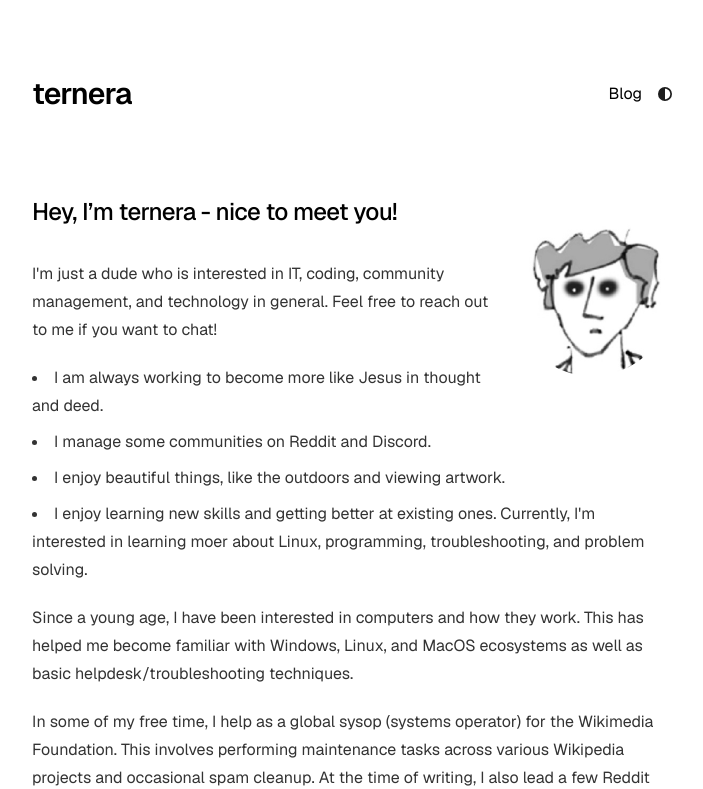
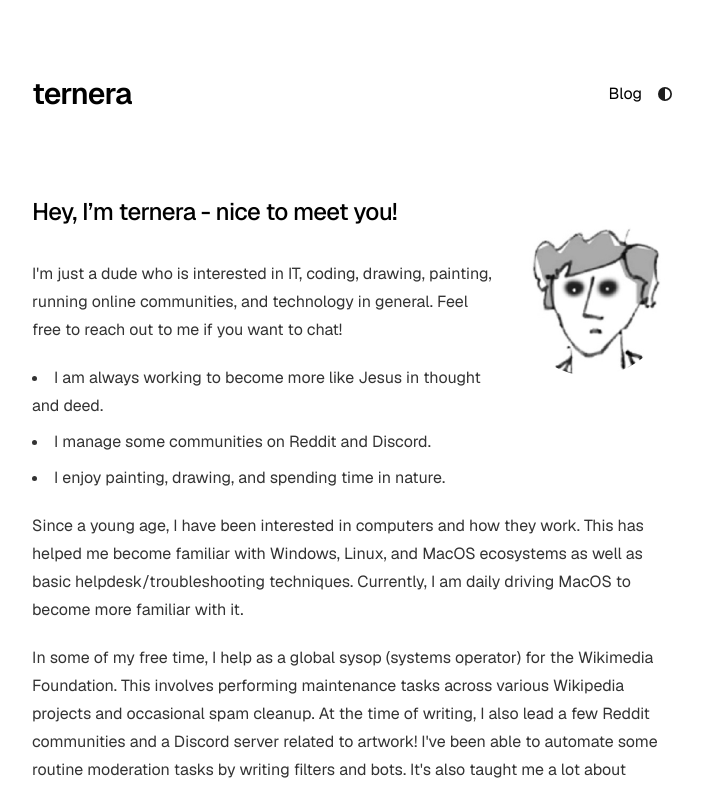
Before and after one commit to ternera/website, a Next.js app: page / in a window 1280 px wide. Shown: the top 789 px of the page, without its empty margins (288-991 px from the left). Built offline with nearby package versions, Linux system fonts and the light colour scheme.

Commit message:
minor tweaks and typo corrections

```diff
--- a/app/page.tsx
+++ b/app/page.tsx
@@ -22,20 +22,19 @@ export default function Page() {
 
       <div className="prose prose-neutral dark:prose-invert">
         <p>
-        I'm just a dude who is interested in IT, coding, community management, and technology in general. Feel free to reach out to me if you want to chat!
+        I'm just a dude who is interested in IT, coding, drawing, painting, running online communities, and technology in general. Feel free to reach out to me if you want to chat!
         </p>
         <p>
         <li>I am always working to become more like Jesus in thought and deed.</li>
         <li>I manage some communities on Reddit and Discord.</li>
-        <li>I enjoy beautiful things, like the outdoors and viewing artwork.</li>
-        <li>I enjoy learning new skills and getting better at existing ones. Currently, I'm interested in learning moer about Linux, programming, troubleshooting, and problem solving.</li>
+        <li>I enjoy painting, drawing, and spending time in nature.</li>
         </p>
         <p>
-        Since a young age, I have been interested in computers and how they work. This has helped me become familiar with Windows, Linux, and MacOS ecosystems as well as basic helpdesk/troubleshooting techniques.
+        Since a young age, I have been interested in computers and how they work. This has helped me become familiar with Windows, Linux, and MacOS ecosystems as well as basic helpdesk/troubleshooting techniques. Currently, I am daily driving MacOS to become more familiar with it.
         </p>
         <p>
         In some of my free time, I help as a global sysop (systems operator) for the Wikimedia Foundation. This involves performing maintenance tasks across various Wikipedia projects and occasional spam cleanup. At the time of writing, I also lead a few Reddit communities and a Discord server related to artwork!
-        I've been able to automate some routine moderation tasks by writing filters and bots. It's also taught me a lot about customer service and conflict resolution! I'm open to doing freelance community management work!
+        I've been able to automate some routine moderation tasks by writing filters and bots. It's also taught me a lot about customer service and conflict resolution!
         </p>
         <p>
         Occasionally, I’ll play games like Counter-Strike: Global Offensive or Minecraft. I’m not a competitive or experienced gamer by any means, but it’s fun to sit back and enjoy a gaming session with friends sometimes!
```
